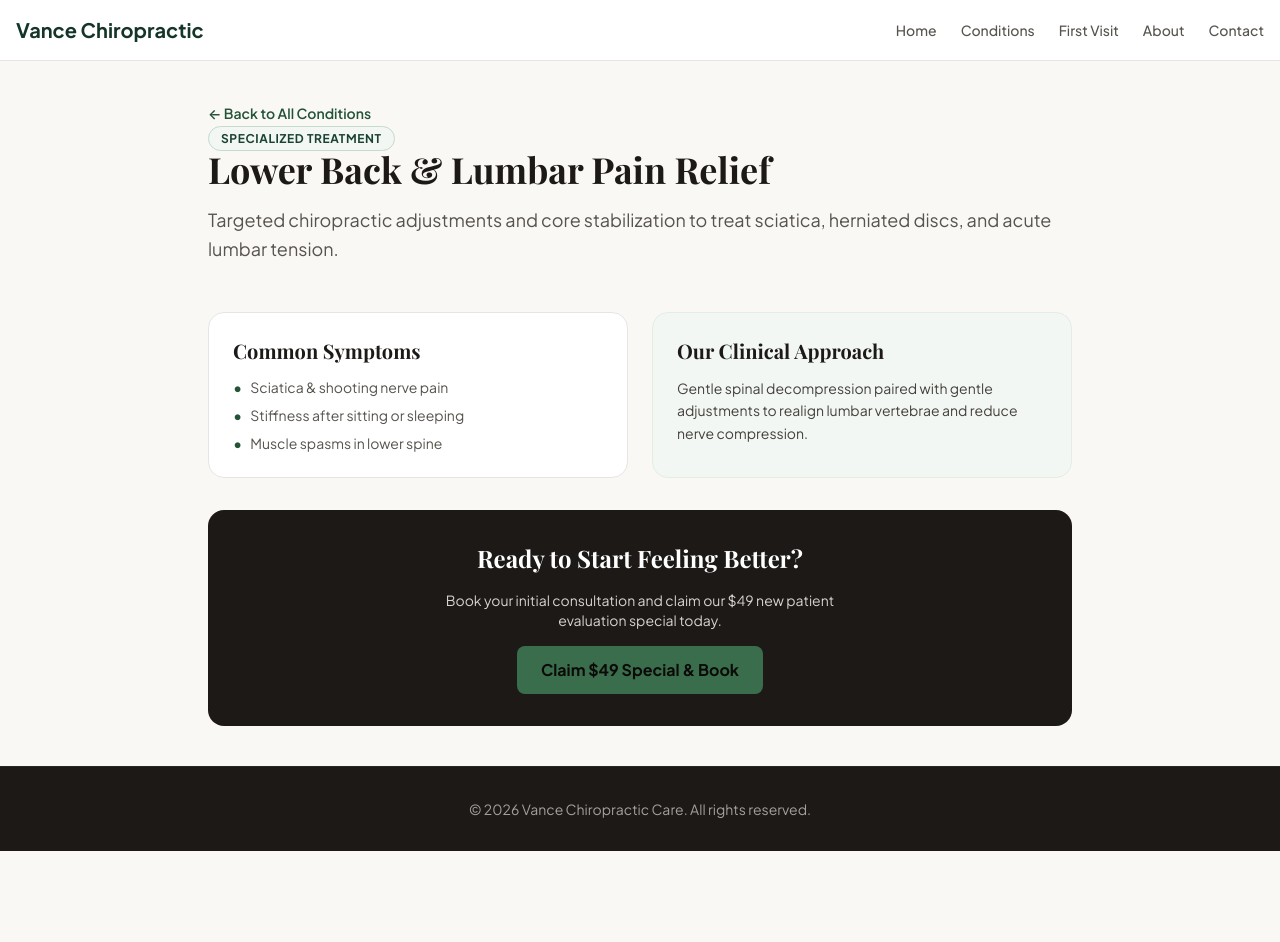
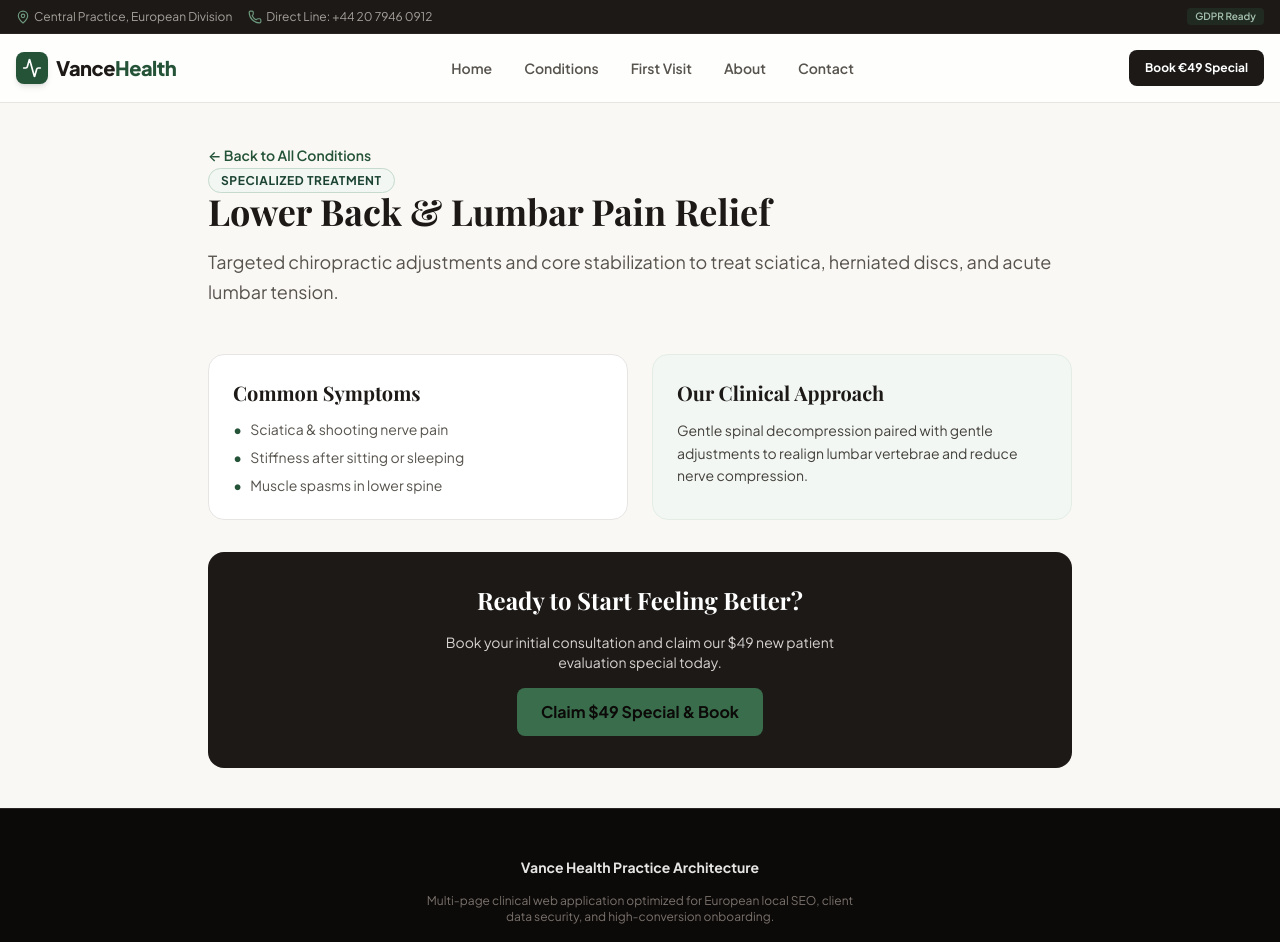
Before and after one commit to drealslick/Chiropractor-web-demo, a React (Vite) app: page /conditions/back-lower-back-pain in a window 1280 px wide. Shown: the top 942 px of the page. Before the commit the page ends 851 px from the top, so only its background shows below. Built offline with nearby package versions, Linux system fonts and the light colour scheme; a web font is replaced by a local one.

Commit message:
Update App.tsx

```diff
--- a/src/App.tsx
+++ b/src/App.tsx
@@ -1,5 +1,6 @@
 import React from 'react';
 import { BrowserRouter as Router, Routes, Route, Link } from 'react-router-dom';
+import { Activity, Phone, MapPin } from 'lucide-react';
 
 import Home from './pages/Home';
 import Conditions from './pages/Conditions';
@@ -11,25 +12,46 @@ import Contact from './pages/Contact';
 export default function App() {
   return (
     <Router>
-      <div className="min-h-screen flex flex-col bg-stone-50 text-stone-900">
-        {/* Navigation Bar */}
-        <header className="bg-white border-b border-stone-200 sticky top-0 z-50">
+      <div className="min-h-screen flex flex-col bg-stone-50 text-stone-900 selection:bg-emerald-500 selection:text-white">
+        {/* Top Info Bar */}
+        <div className="bg-stone-900 text-stone-400 text-xs py-2 px-4 border-b border-stone-800">
+          <div className="max-w-7xl mx-auto flex justify-between items-center">
+            <div className="flex items-center gap-4">
+              <span className="flex items-center gap-1"><MapPin className="w-3.5 h-3.5 text-emerald-400" /> Central Practice, European Division</span>
+              <span className="hidden sm:flex items-center gap-1"><Phone className="w-3.5 h-3.5 text-emerald-400" /> Direct Line: +44 20 7946 0912</span>
+            </div>
+            <span className="bg-emerald-500/20 text-emerald-300 font-semibold px-2 py-0.5 rounded text-[10px]">GDPR Ready</span>
+          </div>
+        </div>
+
+        {/* Header Navigation */}
+        <header className="bg-white/80 backdrop-blur-md border-b border-stone-200 sticky top-0 z-50">
           <div className="max-w-7xl mx-auto px-4 py-4 flex items-center justify-between">
-            <Link to="/" className="font-bold text-xl text-emerald-800">
-              Vance Chiropractic
+            <Link to="/" className="flex items-center gap-2 font-extrabold text-xl text-stone-900 tracking-tight">
+              <div className="w-8 h-8 bg-emerald-600 rounded-lg flex items-center justify-center text-white shadow-md">
+                <Activity className="w-5 h-5" />
+              </div>
+              <span>Vance<span className="text-emerald-600">Health</span></span>
             </Link>
 
-            <nav className="flex gap-6 text-sm font-medium text-stone-600">
+            <nav className="hidden md:flex gap-8 text-sm font-semibold text-stone-600">
               <Link to="/" className="hover:text-emerald-600 transition">Home</Link>
               <Link to="/conditions" className="hover:text-emerald-600 transition">Conditions</Link>
               <Link to="/first-visit" className="hover:text-emerald-600 transition">First Visit</Link>
               <Link to="/about" className="hover:text-emerald-600 transition">About</Link>
               <Link to="/contact" className="hover:text-emerald-600 transition">Contact</Link>
             </nav>
+
+            <Link
+              to="/first-visit"
+              className="bg-stone-900 hover:bg-emerald-600 text-white text-xs font-bold px-4 py-2.5 rounded-lg transition"
+            >
+              Book €49 Special
+            </Link>
           </div>
         </header>
 
-        {/* Page Content Viewport */}
+        {/* Viewport */}
         <main className="flex-grow">
           <Routes>
             <Route path="/" element={<Home />} />
@@ -42,8 +64,14 @@ export default function App() {
         </main>
 
         {/* Footer */}
-        <footer className="bg-stone-900 text-stone-400 py-8 border-t border-stone-800 text-center text-sm">
-          <p>© {new Date().getFullYear()} Vance Chiropractic Care. All rights reserved.</p>
+        <footer className="bg-stone-950 text-stone-400 py-12 border-t border-stone-800 text-sm">
+          <div className="max-w-7xl mx-auto px-4 text-center space-y-4">
+            <p className="font-bold text-stone-200">Vance Health Practice Architecture</p>
+            <p className="text-xs text-stone-500 max-w-md mx-auto">
+              Multi-page clinical web application optimized for European local SEO, client data security, and high-conversion onboarding.
+            </p>
+            <p className="text-xs text-stone-600">© {new Date().getFullYear()} All Rights Reserved.</p>
+          </div>
         </footer>
       </div>
     </Router>
```
